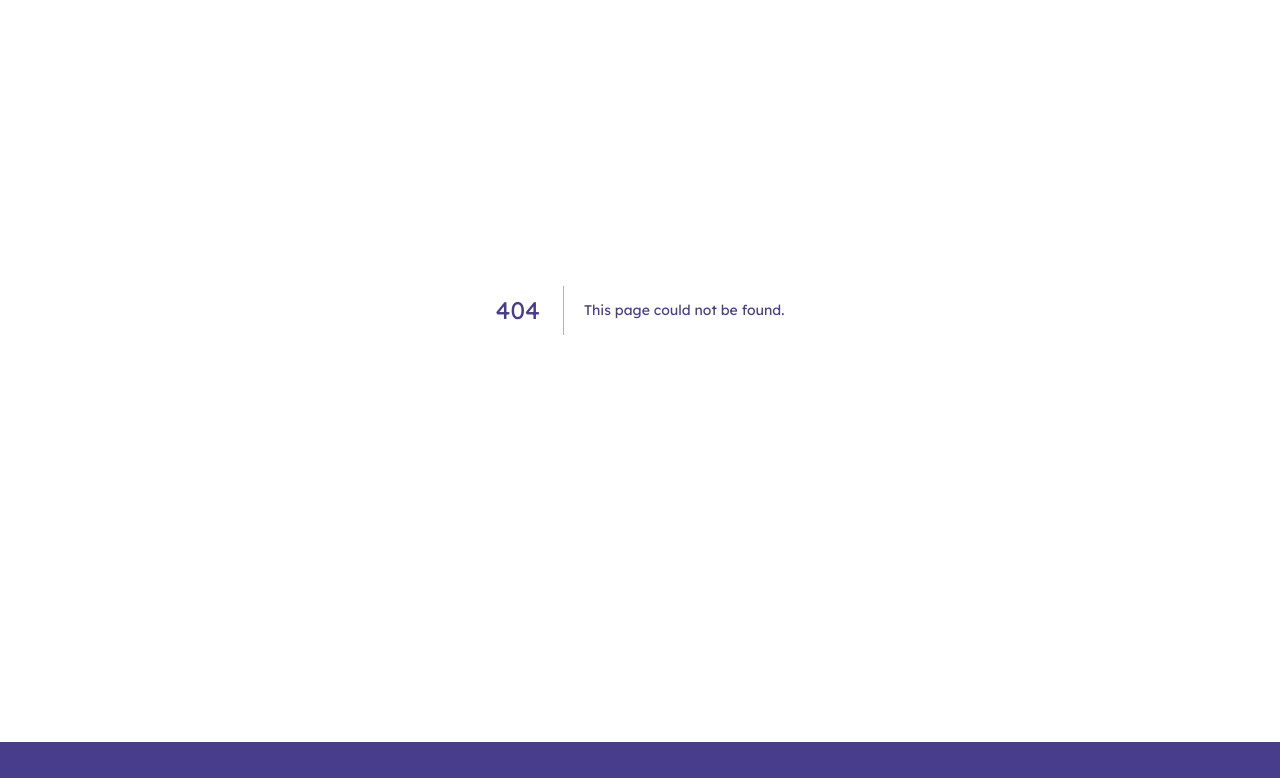
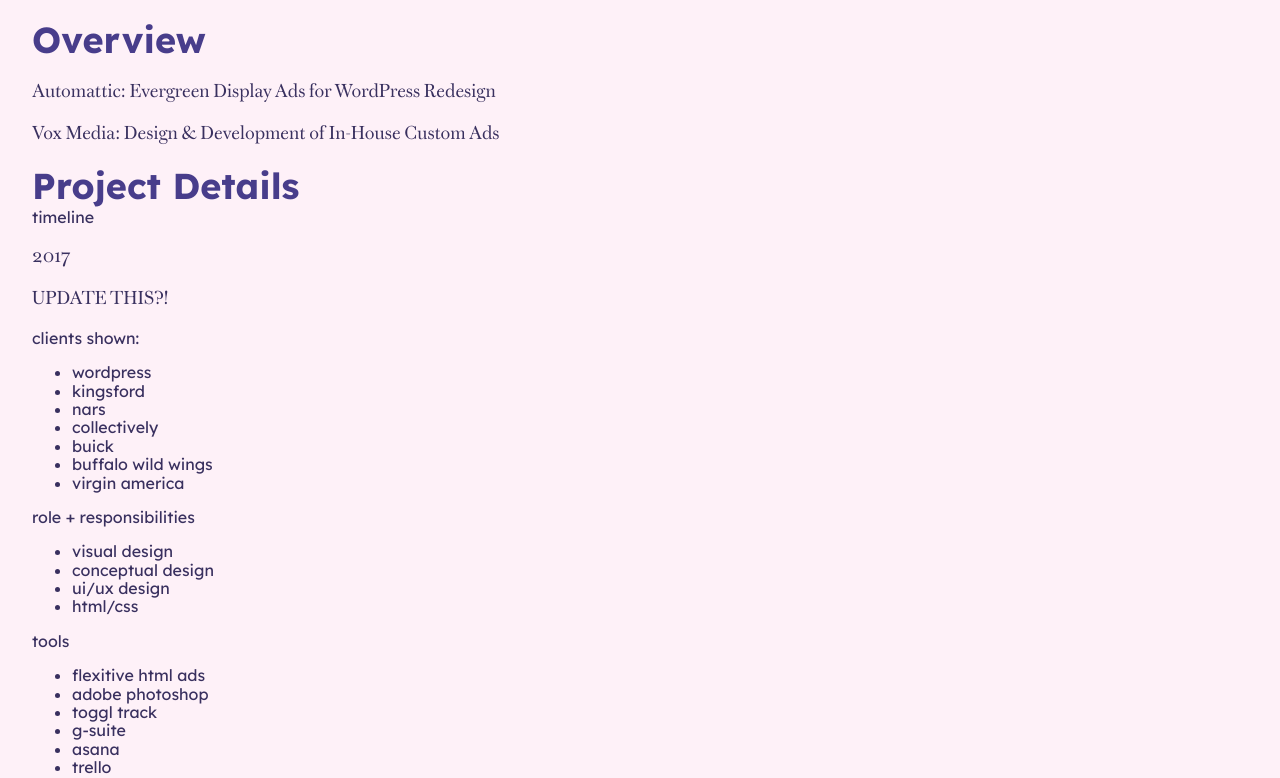
Before and after one commit to itsngansense/ngansequitur, a Next.js app: page /design/ad-campaigns in a window 1280 px wide. Before the commit this address had no page. Shown: the part 291-1069 px from the top of the page. Built offline with nearby package versions, Linux system fonts and the light colour scheme; a web font is replaced by a local one.

Commit message:
added advertisements and zinn ed project

```diff
--- /dev/null
+++ b/src/app/design/ad-campaigns/page.tsx
@@ -0,0 +1,63 @@
+// acc case study
+import Link from 'next/link'
+import Image from 'next/image'
+
+export default function caseStudy() {
+  return (
+    <article>
+      <header className="project-header">
+        <h1 className="project-title">advertising</h1>
+        <p className="project-subtitle">selected campaigns from automattic + vox media</p>
+      </header>
+      <section className="project-summary">
+        <h2>Overview</h2>
+        <p>Automattic: Evergreen Display Ads for WordPress Redesign</p>
+        <p>Vox Media: Design & Development of In-House Custom Ads</p>
+      </section>
+      <section className="project-details">
+        <h2>Project Details</h2>
+      </section>
+
+      <aside>
+        <section>
+          <span>timeline</span>
+          <p>2017</p>
+          <p>UPDATE THIS?!</p>
+        </section>
+        <section>
+          <span>clients shown:</span>
+          <ul>
+            <li>wordpress</li>
+            <li>kingsford</li>
+            <li>nars</li>
+            <li>collectively</li>
+            <li>buick</li>
+            <li>buffalo wild wings</li>
+            <li>virgin america</li>
+          </ul>
+        </section>
+        <section>
+          <span>role + responsibilities</span>
+          <ul>
+            <li>visual design</li>
+            <li>conceptual design</li>
+            <li>ui/ux design</li>
+            <li>html/css</li>
+          </ul>
+        </section>
+        <section>
+          <span>tools</span>
+          <ul>
+            <li>flexitive html ads</li>
+            <li>adobe photoshop</li>
+            <li>toggl track</li>
+            <li>g-suite</li>
+            <li>asana</li>
+            <li>trello</li>
+            <li>slack</li>
+          </ul>
+        </section>
+      </aside>
+    </article>
+  )
+}
```
Also changed, not shown: src/app/design/projects.json (+16 -0 lines), src/app/design/zinn-edu/page.tsx (added, +54 -0 lines).
